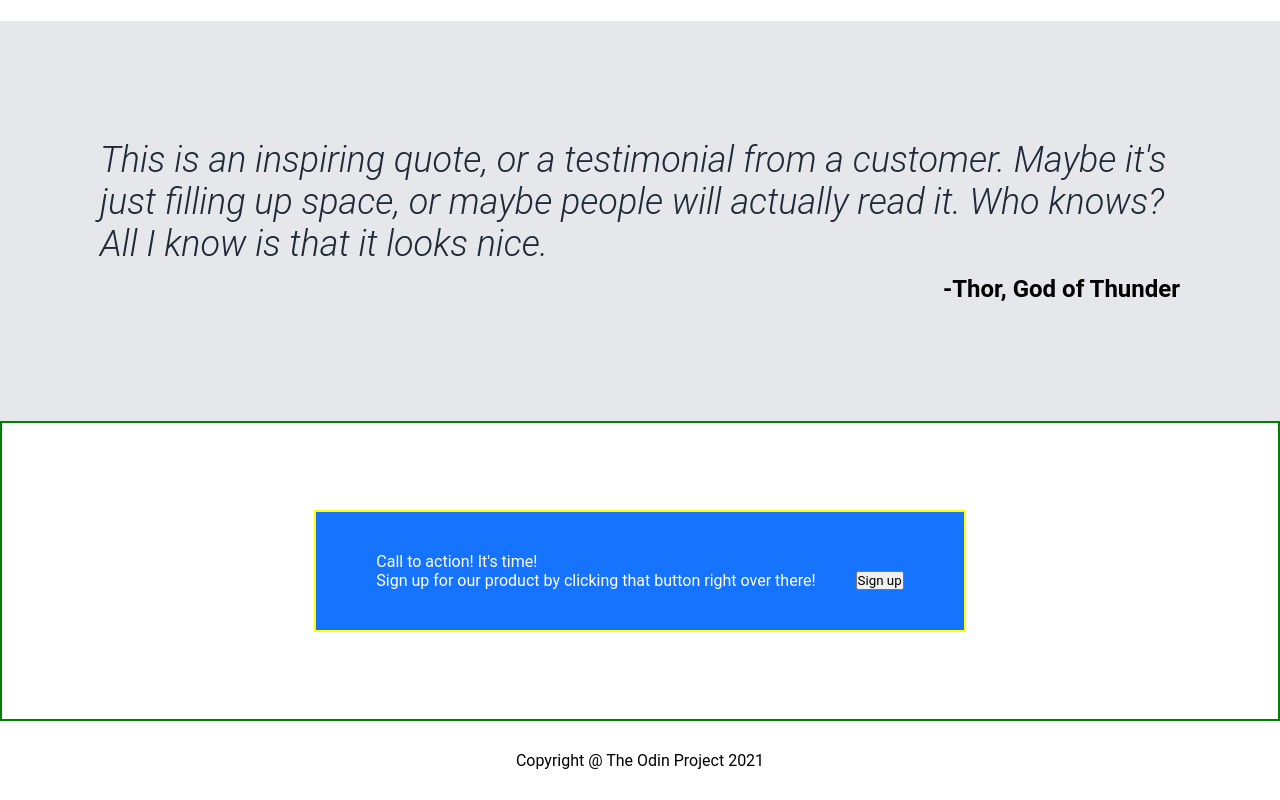
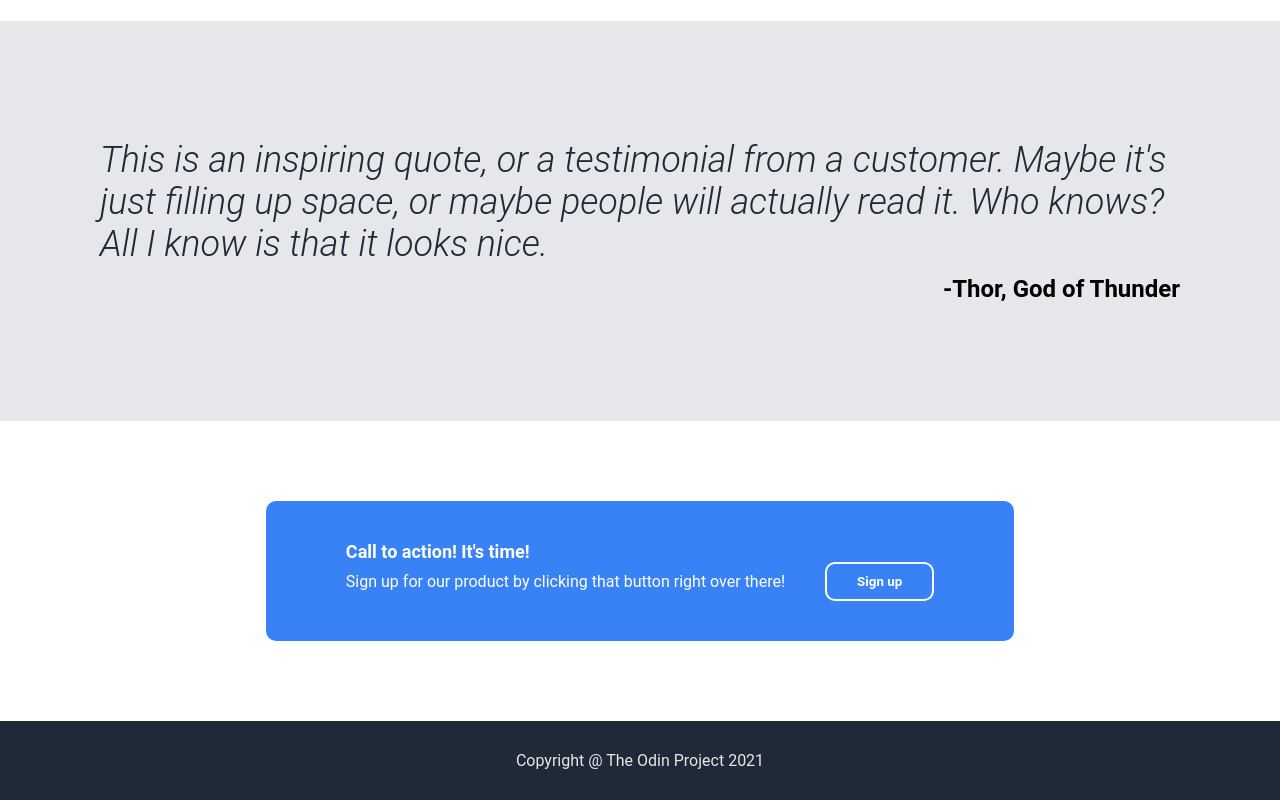
Before and after one commit to chrono-04/op-landing-page, a plain HTML site: page index.html in a window 1280 px wide. Shown: the part 818-1618 px from the top of the page. Drawn offline with Linux system fonts and the light colour scheme.

Commit message:
added style to cta and footer

```diff
--- a/styles.css
+++ b/styles.css
@@ -168,7 +168,6 @@ a {
 
 .cta-div {
   min-height: 300px;
-  border: 2px solid green;
   display: flex;
   flex-direction: column;
   justify-content: center;
@@ -176,15 +175,31 @@ a {
 }
 
 .cta-card {
-  border: 2px solid yellow;
-  padding: 40px 60px;
-  background-color: #1673fd;
+  padding: 40px 80px;
+  background-color: #3882F6;
+  border-radius: 10px;
   color: white;
+}
+
+.cta-quote {
+  font-size: 18px;
+  font-weight: 700;
 }
 
 .cta-desc-div {
   display: flex;
   gap: 40px;
+  justify-content: center;
+  align-items: center;
+}
+
+.cta-desc-div > .signup-btn {
+  padding: 10px 30px;
+  border: 2px solid white;
+  border-radius: 10px;
+  background-color: #3882F6;
+  color: white;
+  font-weight: 700;
 }
 
 /* Footer */
@@ -192,4 +207,6 @@ a {
 .footer {
   text-align: center;
   padding: 30px;
+  background-color: #1F2937;
+  color: #E5E7EB;
 }
```
